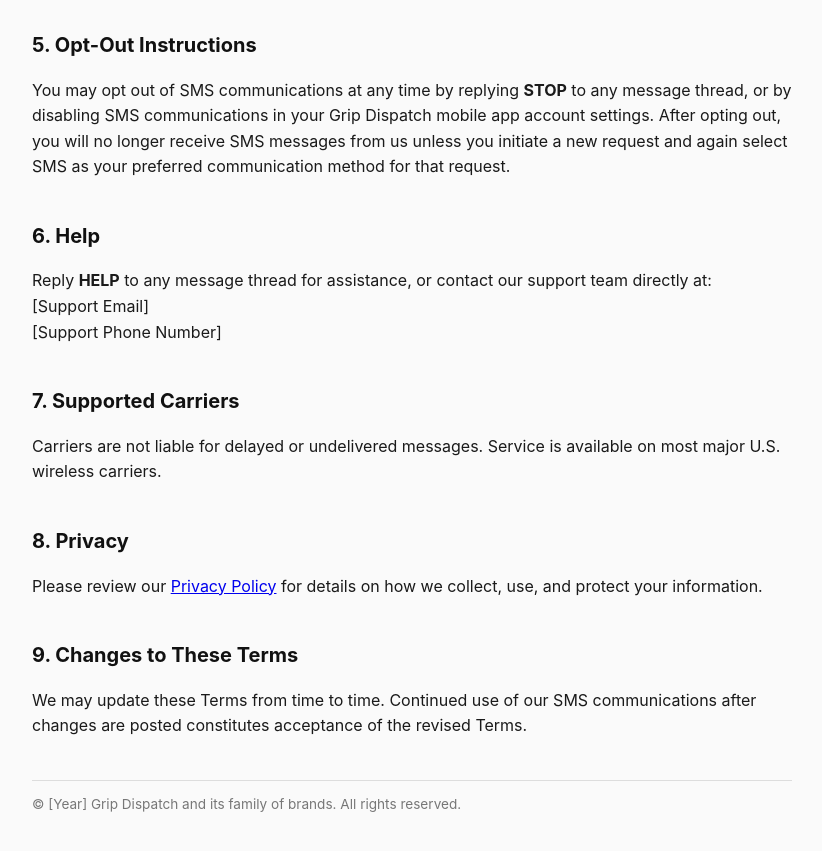
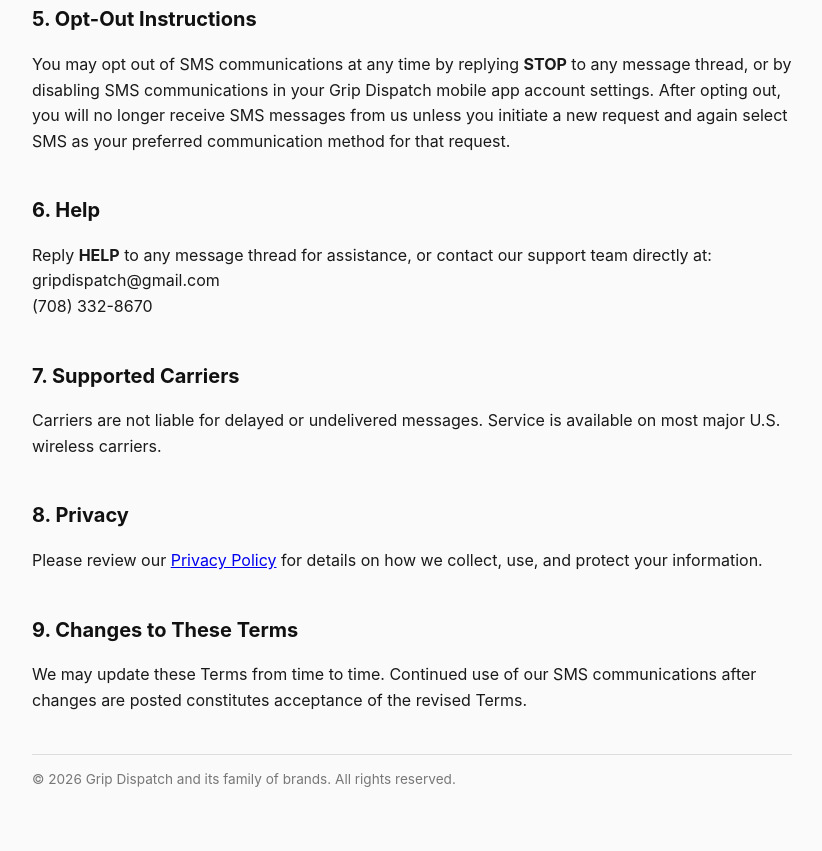
Before and after one commit to Next-Layer-Technology/grip_dispatch_legal.github.io, a plain HTML site: page sms-terms.html in a window 1280 px wide. Shown: the part 1173-2024 px from the top of the page, without its empty margins (228-1050 px from the left). Drawn offline with Linux system fonts and the light colour scheme.

Commit message:
Update SMS terms with new date and contact info

```diff
--- a/sms-terms.html
+++ b/sms-terms.html
@@ -17,10 +17,10 @@
 <body>
 
 <h1>SMS Program Terms & Conditions</h1>
-<p class="updated">Last updated: [Month Day, Year]</p>
+<p class="updated">Last updated: September 12, 2026</p>
 
 <div class="brands">
-These Terms apply to SMS communications sent by Grip Dispatch and its family of regional service brands, including [Brand Name 1], [Brand Name 2], [Brand Name 3], and [Brand Name 4].
+These Terms apply to SMS communications sent by Grip Dispatch and its family of regional service brands, including Chicagoland Auto Response.
 </div>
 
 <h2>1. Program Description</h2>
@@ -42,8 +42,8 @@
 
 <h2>6. Help</h2>
 <p>Reply <strong>HELP</strong> to any message thread for assistance, or contact our support team directly at:<br>
-[Support Email]<br>
-[Support Phone Number]</p>
+gripdispatch@gmail.com<br>
+(708) 332-8670</p>
 
 <h2>7. Supported Carriers</h2>
 <p>Carriers are not liable for delayed or undelivered messages. Service is available on most major U.S. wireless carriers.</p>
@@ -55,7 +55,7 @@
 <p>We may update these Terms from time to time. Continued use of our SMS communications after changes are posted constitutes acceptance of the revised Terms.</p>
 
 <footer>
-&copy; [Year] Grip Dispatch and its family of brands. All rights reserved.
+&copy; 2026 Grip Dispatch and its family of brands. All rights reserved.
 </footer>
 
 </body>
```
